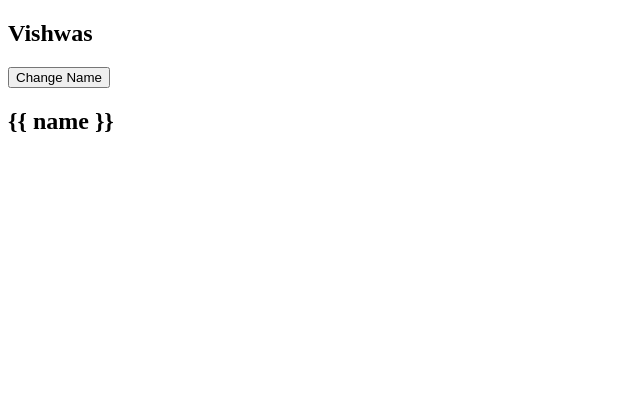
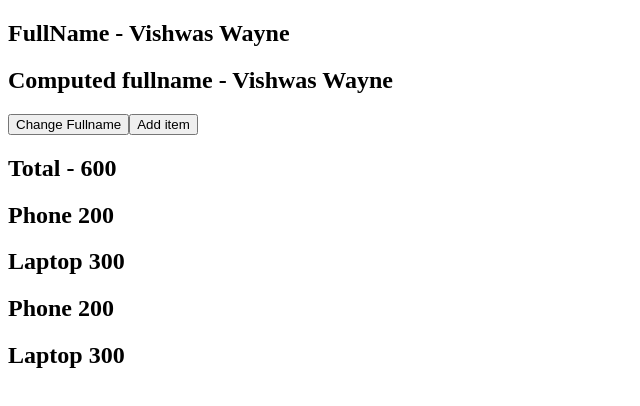
Before and after one commit to ArpiHamzyan/Vue-example, a Vue app: page / in a window 1280 px wide. Shown: the top 406 px of the page, without its empty margins (0-640 px from the left). Built offline with nearby package versions, Linux system fonts and the light colour scheme.

Commit message:
computed properties

```diff
--- a/src/App.vue
+++ b/src/App.vue
@@ -1,7 +1,21 @@
 <template>
-  <h2 v-once>{{ name }}</h2>
-  <button @click="name = 'Batman'">Change Name</button>
-  <h2 v-pre>{{ name }}</h2>
+ <h2>FullName - {{ firstName }} {{ lastName }}</h2>
+ <h2>Computed fullname - {{ fullName }}</h2>
+
+ <button @click="changeFullname">Change Fullname</button>
+
+ <button @click="items.push({id: 4,title : 'Keyboard', price: 50})">Add item</button>
+ <h2>
+  Total - {{ total }}
+ </h2>
+
+ <div v-for="item in items" :key="item">
+  <h2 v-if="item.price > 100">{{ item.title }}  {{ item.price }}</h2>
+ </div>
+
+ <h2 v-for="item in expensiveItems" :key="item.id">
+  {{ item.title }}  {{ item. price }}
+ </h2>
 </template>
 
 <script>
@@ -9,41 +23,55 @@
   name: 'App',
   data() {
     return {
-      name : 'Vishwas'
+      firstName : 'Vishwas',
+      lastName : 'Wayne',
+      items : [
+        {
+          id : 1,
+          title : 'TV',
+          price : 100
+        },
+        {
+          id : 2,
+          title : 'Phone',
+          price : 200
+        },
+        {
+          id : 3,
+          title : 'Laptop',
+          price : 300
+        },
+      ],
+
     }
   },
   methods: {
-
+   changeFullname () {
+    this.fullName = 'Clark Kent'
+   }
   },
+  computed : {
+    fullName : {
+      get () {
+        return `${this.firstName} ${this.lastName}`
+      },
+      set (value) {
+        const names = value.split(' ')
+        this.firstName = names[0]
+        this.lastName = names[1]
+      },
+    },
+    total () {
+      return this.items.reduce((total,curr) =>  total + curr.price, 0)
+    },
+    expensiveItems () {
+      return this.items.filter( item => item.price > 100)
+    }
+  }
 }
 </script>
 
 <style scoped>
-label{
-  font-weight: bold;
-  display: flex;
-  margin-bottom: 5px;
-}
 
-input + label {
-  font-weight: bold;
-  display: inline-flex;
-  margin-right: 20px;
-}
-
-input [type = 'text'],
-textarea,
-select{
-   display: block;
-   width: 400px;
-   padding: 6px 12px;
-   font-size: 14px;
-   line-height: 1.42857143;
-   color: #555;
-   background-color: #fff;
-   background-image: none;
-   border: 1px solid #ccc;
-   border-radius: 4px;
-}
 
 </style>
```
